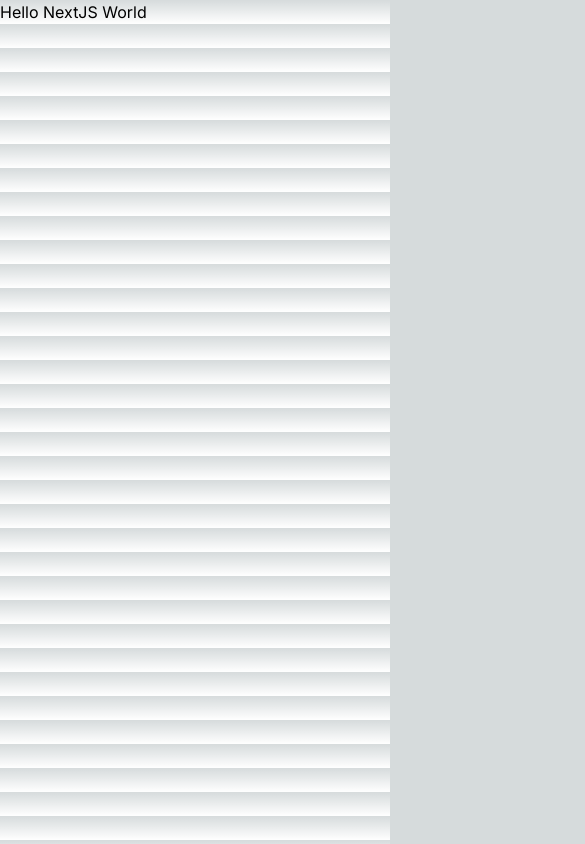
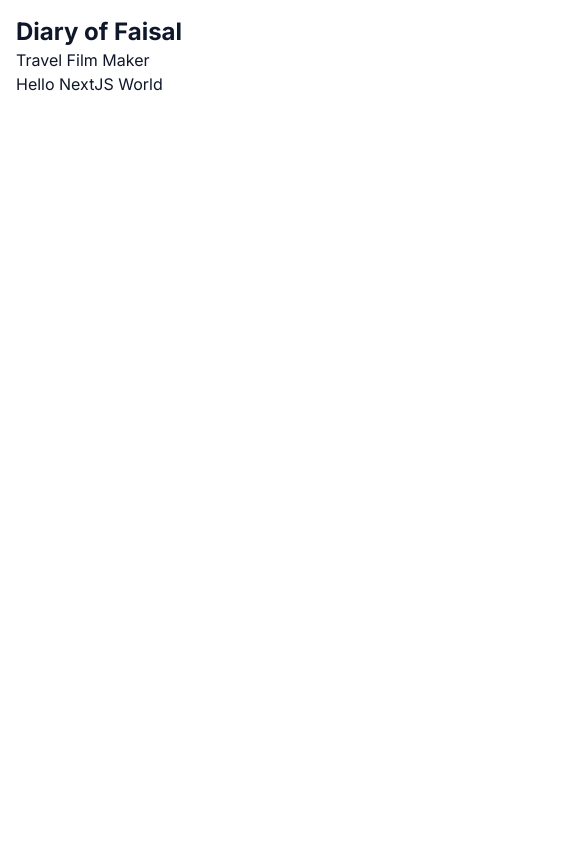
Before and after one commit to karimscoding/jue-portfolio, a Next.js app: page / in a window 390 px wide. Shown: the top 844 px of the page, 585 px wide, since content can reach past the window. Built offline with nearby package versions, Linux system fonts and the light colour scheme.

Commit message:
added navbar

```diff
--- a/app/globals.css
+++ b/app/globals.css
@@ -2,26 +2,80 @@
 @tailwind components;
 @tailwind utilities;
 
-:root {
-  --foreground-rgb: 0, 0, 0;
-  --background-start-rgb: 214, 219, 220;
-  --background-end-rgb: 255, 255, 255;
-}
+@layer base {
+  :root {
+    --background: 0 0% 100%;
+    --foreground: 222.2 47.4% 11.2%;
 
-@media (prefers-color-scheme: dark) {
-  :root {
-    --foreground-rgb: 255, 255, 255;
-    --background-start-rgb: 0, 0, 0;
-    --background-end-rgb: 0, 0, 0;
+    --muted: 210 40% 96.1%;
+    --muted-foreground: 215.4 16.3% 46.9%;
+
+    --popover: 0 0% 100%;
+    --popover-foreground: 222.2 47.4% 11.2%;
+
+    --card: 0 0% 100%;
+    --card-foreground: 222.2 47.4% 11.2%;
+
+    --border: 214.3 31.8% 91.4%;
+    --input: 214.3 31.8% 91.4%;
+
+    --primary: 222.2 47.4% 11.2%;
+    --primary-foreground: 210 40% 98%;
+
+    --secondary: 210 40% 96.1%;
+    --secondary-foreground: 222.2 47.4% 11.2%;
+
+    --accent: 210 40% 96.1%;
+    --accent-foreground: 222.2 47.4% 11.2%;
+
+    --destructive: 0 100% 50%;
+    --destructive-foreground: 210 40% 98%;
+
+    --ring: 215 20.2% 65.1%;
+
+    --radius: 0.5rem;
+  }
+
+  .dark {
+    --background: 224 71% 4%;
+    --foreground: 213 31% 91%;
+
+    --muted: 223 47% 11%;
+    --muted-foreground: 215.4 16.3% 56.9%;
+
+    --popover: 224 71% 4%;
+    --popover-foreground: 215 20.2% 65.1%;
+
+    --card: 224 71% 4%;
+    --card-foreground: 213 31% 91%;
+
+    --border: 216 34% 17%;
+    --input: 216 34% 17%;
+
+    --primary: 210 40% 98%;
+    --primary-foreground: 222.2 47.4% 1.2%;
+
+    --secondary: 222.2 47.4% 11.2%;
+    --secondary-foreground: 210 40% 98%;
+
+    --accent: 216 34% 17%;
+    --accent-foreground: 210 40% 98%;
+
+    --destructive: 0 63% 31%;
+    --destructive-foreground: 210 40% 98%;
+
+    --ring: 216 34% 17%;
+
+    --radius: 0.5rem;
   }
 }
 
-body {
-  color: rgb(var(--foreground-rgb));
-  background: linear-gradient(
-      to bottom,
-      transparent,
-      rgb(var(--background-end-rgb))
-    )
-    rgb(var(--background-start-rgb));
+@layer base {
+  * {
+    @apply border-border;
+  }
+  body {
+    @apply bg-background text-foreground;
+    font-feature-settings: "rlig" 1, "calt" 1;
+  }
 }
--- a/app/layout.tsx
+++ b/app/layout.tsx
@@ -1,21 +1,27 @@
-import './globals.css'
-import { Inter } from 'next/font/google'
+import Navbar from "@/components/Navbar";
+import "./globals.css";
+import { Inter } from "next/font/google";
 
-const inter = Inter({ subsets: ['latin'] })
+const inter = Inter({ subsets: ["latin"] });
 
 export const metadata = {
-  title: 'Create Next App',
-  description: 'Generated by create next app',
-}
+  title: "Create Next App",
+  description: "Generated by create next app",
+};
 
 export default function RootLayout({
   children,
 }: {
-  children: React.ReactNode
+  children: React.ReactNode;
 }) {
   return (
     <html lang="en">
-      <body className={inter.className}>{children}</body>
+      <body className={inter.className}>
+        <div className="p-4 w-[900px] mx-auto">
+          <Navbar />
+          {children}
+        </div>
+      </body>
     </html>
-  )
+  );
 }
--- a/app/page.tsx
+++ b/app/page.tsx
@@ -1,4 +1,4 @@
-import Image from 'next/image'
+
 
 export default function Home() {
   return (
--- /dev/null
+++ b/components/Navbar.tsx
@@ -0,0 +1,29 @@
+"use client";
+
+import { BsFacebook, BsFillMoonFill } from "react-icons/bs";
+import Link from "next/link";
+
+const Navbar = () => {
+  return (
+    <div className="flex justify-between items-center md:mt-4 md:mb-4">
+      <div>
+        <Link href="/" className="text-2xl font-bold">
+          Diary of Faisal
+        </Link>
+        <p className="text-md">Travel Film Maker</p>
+      </div>
+
+      <div className="flex items-center gap-10">
+        <Link href="film" className="cursor-pointer">
+          Film
+        </Link>
+        <Link href="/about" className="cursor-pointer">
+          About
+        </Link>
+        <BsFillMoonFill size={22} className="cursor-pointer" />
+      </div>
+    </div>
+  );
+};
+
+export default Navbar;
--- /dev/null
+++ b/lib/utils.ts
@@ -0,0 +1,6 @@
+import { ClassValue, clsx } from "clsx"
+import { twMerge } from "tailwind-merge"
+
+export function cn(...inputs: ClassValue[]) {
+  return twMerge(clsx(inputs))
+}
--- a/package.json
+++ b/package.json
@@ -13,13 +13,19 @@
     "@types/react": "18.2.6",
     "@types/react-dom": "18.2.4",
     "autoprefixer": "10.4.14",
+    "class-variance-authority": "^0.6.0",
+    "clsx": "^1.2.1",
     "eslint": "8.41.0",
     "eslint-config-next": "13.4.3",
+    "lucide-react": "^0.220.0",
     "next": "13.4.3",
     "postcss": "8.4.23",
     "react": "18.2.0",
     "react-dom": "18.2.0",
+    "react-icons": "^4.8.0",
+    "tailwind-merge": "^1.12.0",
     "tailwindcss": "3.3.2",
+    "tailwindcss-animate": "^1.0.5",
     "typescript": "5.0.4"
   }
 }
--- a/tailwind.config.js
+++ b/tailwind.config.js
@@ -1,18 +1,75 @@
 /** @type {import('tailwindcss').Config} */
 module.exports = {
+  darkMode: ["class"],
   content: [
-    './pages/**/*.{js,ts,jsx,tsx,mdx}',
-    './components/**/*.{js,ts,jsx,tsx,mdx}',
-    './app/**/*.{js,ts,jsx,tsx,mdx}',
-  ],
+    './pages/**/*.{ts,tsx}',
+    './components/**/*.{ts,tsx}',
+    './app/**/*.{ts,tsx}',
+	],
   theme: {
+    container: {
+      center: true,
+      padding: "2rem",
+      screens: {
+        "2xl": "1400px",
+      },
+    },
     extend: {
-      backgroundImage: {
-        'gradient-radial': 'radial-gradient(var(--tw-gradient-stops))',
-        'gradient-conic':
-          'conic-gradient(from 180deg at 50% 50%, var(--tw-gradient-stops))',
+      colors: {
+        border: "hsl(var(--border))",
+        input: "hsl(var(--input))",
+        ring: "hsl(var(--ring))",
+        background: "hsl(var(--background))",
+        foreground: "hsl(var(--foreground))",
+        primary: {
+          DEFAULT: "hsl(var(--primary))",
+          foreground: "hsl(var(--primary-foreground))",
+        },
+        secondary: {
+          DEFAULT: "hsl(var(--secondary))",
+          foreground: "hsl(var(--secondary-foreground))",
+        },
+        destructive: {
+          DEFAULT: "hsl(var(--destructive))",
+          foreground: "hsl(var(--destructive-foreground))",
+        },
+        muted: {
+          DEFAULT: "hsl(var(--muted))",
+          foreground: "hsl(var(--muted-foreground))",
+        },
+        accent: {
+          DEFAULT: "hsl(var(--accent))",
+          foreground: "hsl(var(--accent-foreground))",
+        },
+        popover: {
+          DEFAULT: "hsl(var(--popover))",
+          foreground: "hsl(var(--popover-foreground))",
+        },
+        card: {
+          DEFAULT: "hsl(var(--card))",
+          foreground: "hsl(var(--card-foreground))",
+        },
+      },
+      borderRadius: {
+        lg: "var(--radius)",
+        md: "calc(var(--radius) - 2px)",
+        sm: "calc(var(--radius) - 4px)",
+      },
+      keyframes: {
+        "accordion-down": {
+          from: { height: 0 },
+          to: { height: "var(--radix-accordion-content-height)" },
+        },
+        "accordion-up": {
+          from: { height: "var(--radix-accordion-content-height)" },
+          to: { height: 0 },
+        },
+      },
+      animation: {
+        "accordion-down": "accordion-down 0.2s ease-out",
+        "accordion-up": "accordion-up 0.2s ease-out",
       },
     },
   },
-  plugins: [],
+  plugins: [require("tailwindcss-animate")],
 }
```
Also changed, not shown: 1 other file (tests, documents, lock files or other folders).
